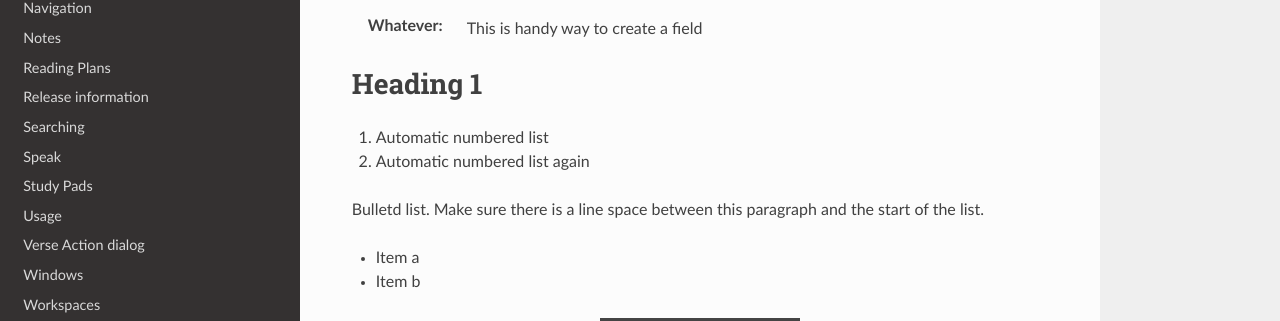
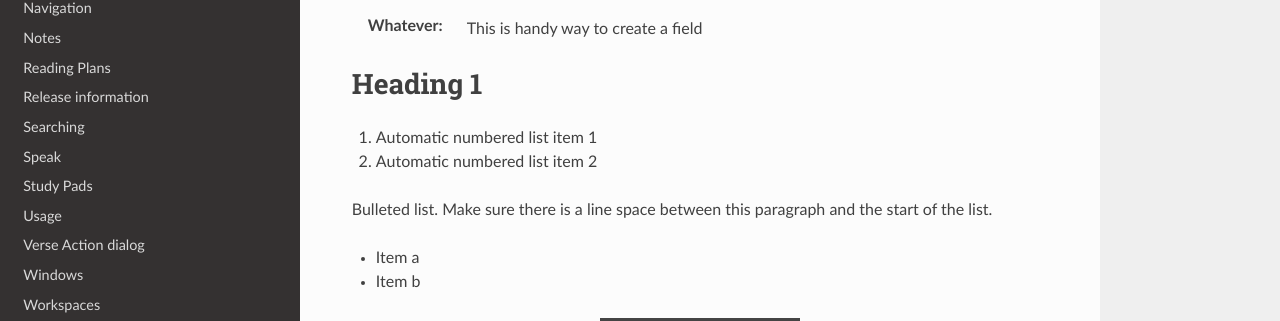
Before and after one commit to AndBible/docs, a Sphinx documentation site: the page built from docs/source/style_guide.rst, in a window 1280 px wide and 900 px high. Shown: the part 344-665 px from the top of the window. Built offline with Sphinx 7.4.7 and the Read the Docs theme 2.0.0, drawn with Linux system fonts in a browser that asks for light colours; pages that are not in the unit, such as notebooks, are missing from menus.

```diff
--- a/docs/source/style_guide.rst
+++ b/docs/source/style_guide.rst
@@ -31,10 +31,10 @@
 Lists
 =====
 
-#. Automatic numbered list
-#. Automatic numbered list again
+#. Automatic numbered list item 1
+#. Automatic numbered list item 2
 
-Bulletd list. Make sure there is a line space between this paragraph and the start of the list.
+Bulleted list. Make sure there is a line space between this paragraph and the start of the list.
 
 - Item a
 - Item b
```
